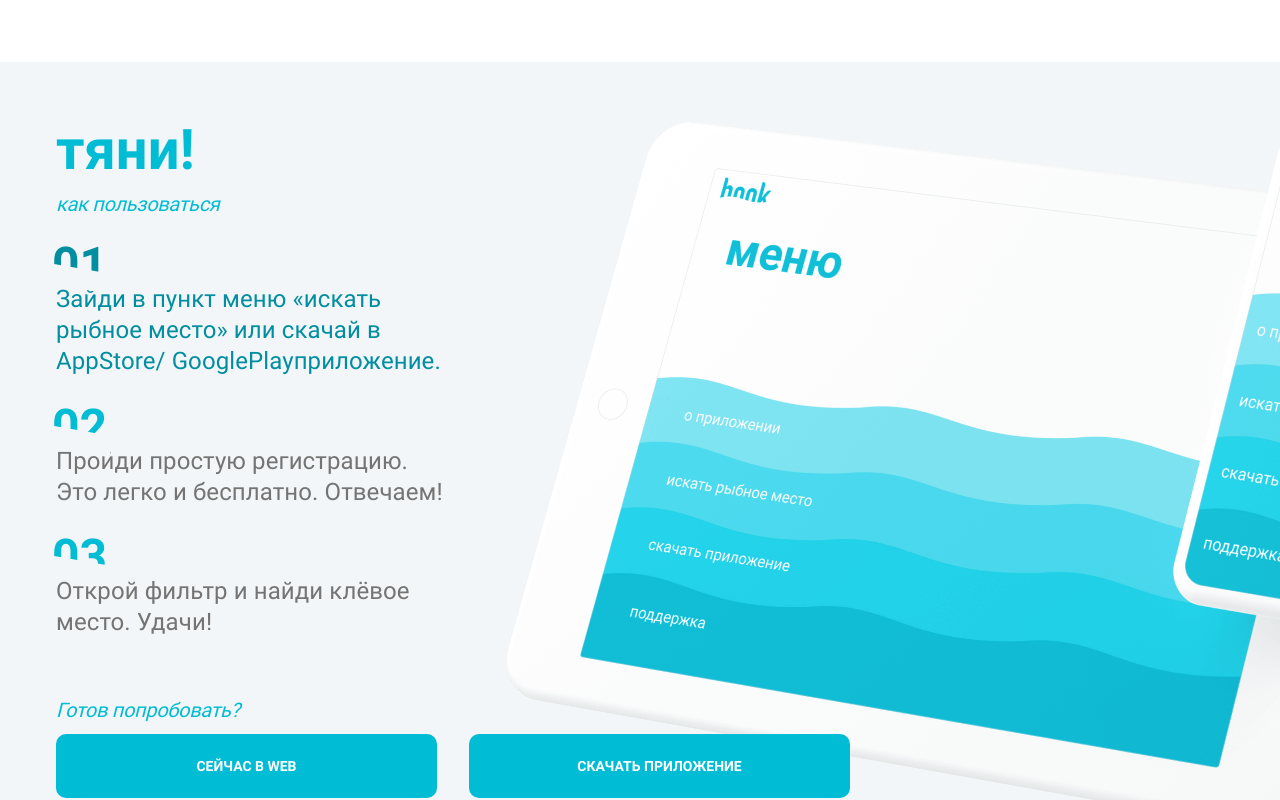
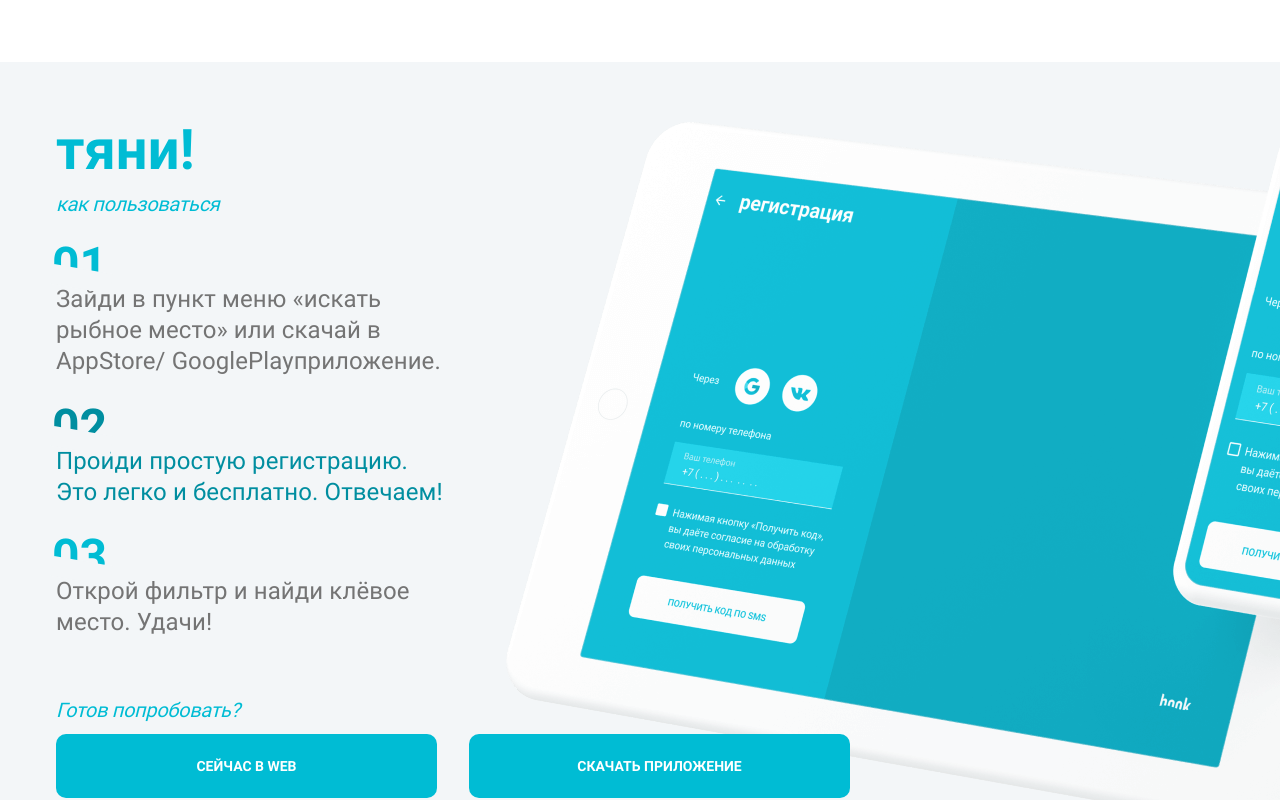
Before and after one commit to pogman25/next-front, a Next.js app: page / in a window 1280 px wide. Shown: the part 1180-1980 px from the top of the page. Built offline with nearby package versions, Linux system fonts and the light colour scheme.

Commit message:
add timeout changes

```diff
--- a/components/home/manual/manual.tsx
+++ b/components/home/manual/manual.tsx
@@ -1,9 +1,11 @@
-import React, { useState } from 'react';
+import React, { useReducer, useCallback, useEffect } from 'react';
 import styled from 'styled-components';
 import HeadText from '../head-text';
 import PromoWrapper from '../promo-wrapper';
 import Buttons from '../buttons';
 import ManualSteps from '../manual-steps';
+
+const CHANGE_DURATION = 4000;
 
 const Container = styled.div`
   margin-bottom: 65px;
@@ -36,25 +38,53 @@ const Image = styled.img<{ active: boolean }>`
   position: absolute;
   z-index: 0;
   left: 62px;
-  transition: opacity 250ms;
+  transition: opacity 300ms;
   opacity: ${({ active }) => (active ? 1 : 0)};
 `;
 
+function reducer(state: number, action): number {
+  switch (action.type) {
+    case 'set':
+      return action.payload;
+    default:
+      throw new Error();
+  }
+}
+
+let timer = null;
+
 const Manual = () => {
-  const [active, setActive] = useState(1);
+  const [state, dispatch] = useReducer(reducer, 1);
+
+  const setActive = useCallback(index => {
+    clearTimeout(timer);
+    if (index > 3) {
+      dispatch({ type: 'set', payload: 1 });
+    } else {
+      dispatch({ type: 'set', payload: index });
+    }
+  }, []);
+
+  useEffect(() => {
+    timer = setTimeout(() => {
+      setActive(state + 1);
+    }, CHANGE_DURATION);
+    return () => clearTimeout(timer);
+  }, [setActive, state]);
+
   return (
     <PromoWrapper color="grayBG">
       <Container>
         <HeadText title="тяни!" subtitle="как пользоваться" />
-        <ManualSteps active={active} setActive={setActive} />
+        <ManualSteps active={state} setActive={setActive} />
         <ManualBtnsContainer>
           <ManualBtns />
         </ManualBtnsContainer>
       </Container>
       <ImageContainer>
-        <Image src="/images/manual-step-1.png" active={active === 1} />
-        <Image src="/images/manual-step-2.png" active={active === 2} />
-        <Image src="/images/manual-step-3.png" active={active === 3} />
+        <Image src="/images/manual-step-1.png" active={state === 1} />
+        <Image src="/images/manual-step-2.png" active={state === 2} />
+        <Image src="/images/manual-step-3.png" active={state === 3} />
       </ImageContainer>
     </PromoWrapper>
   );
```
